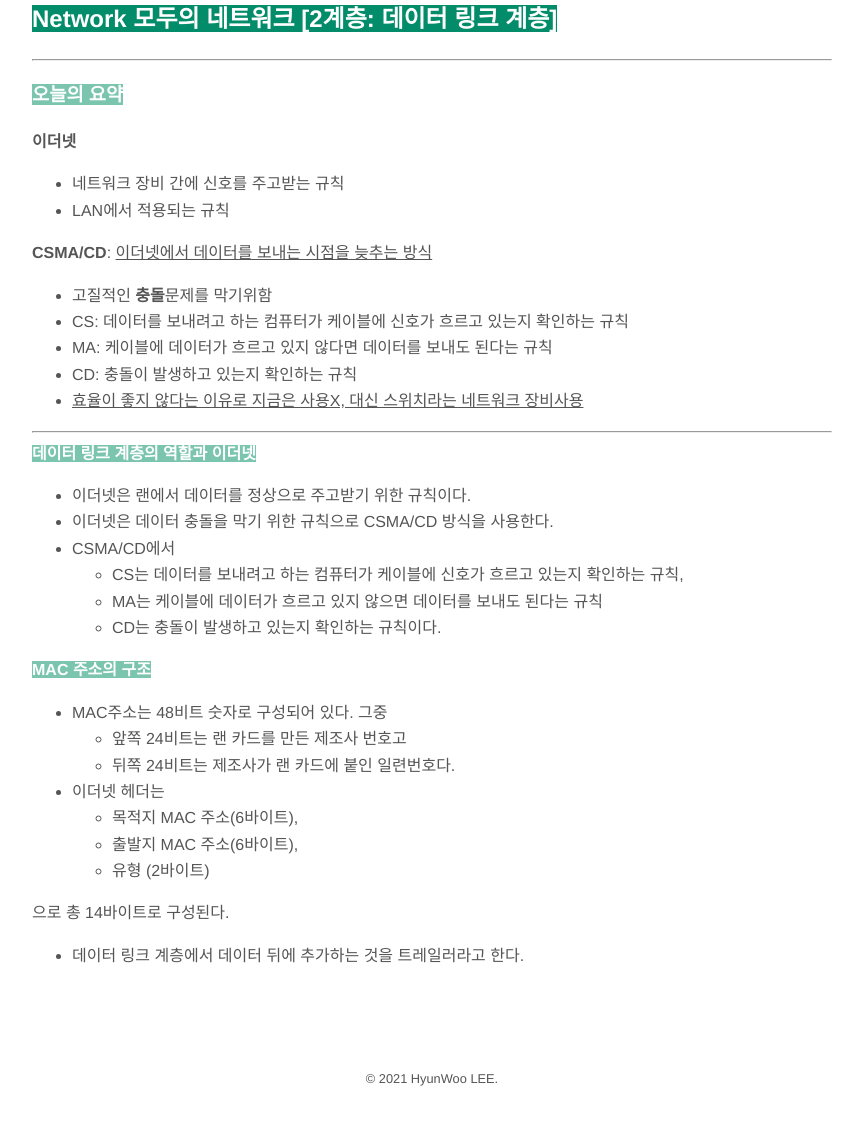
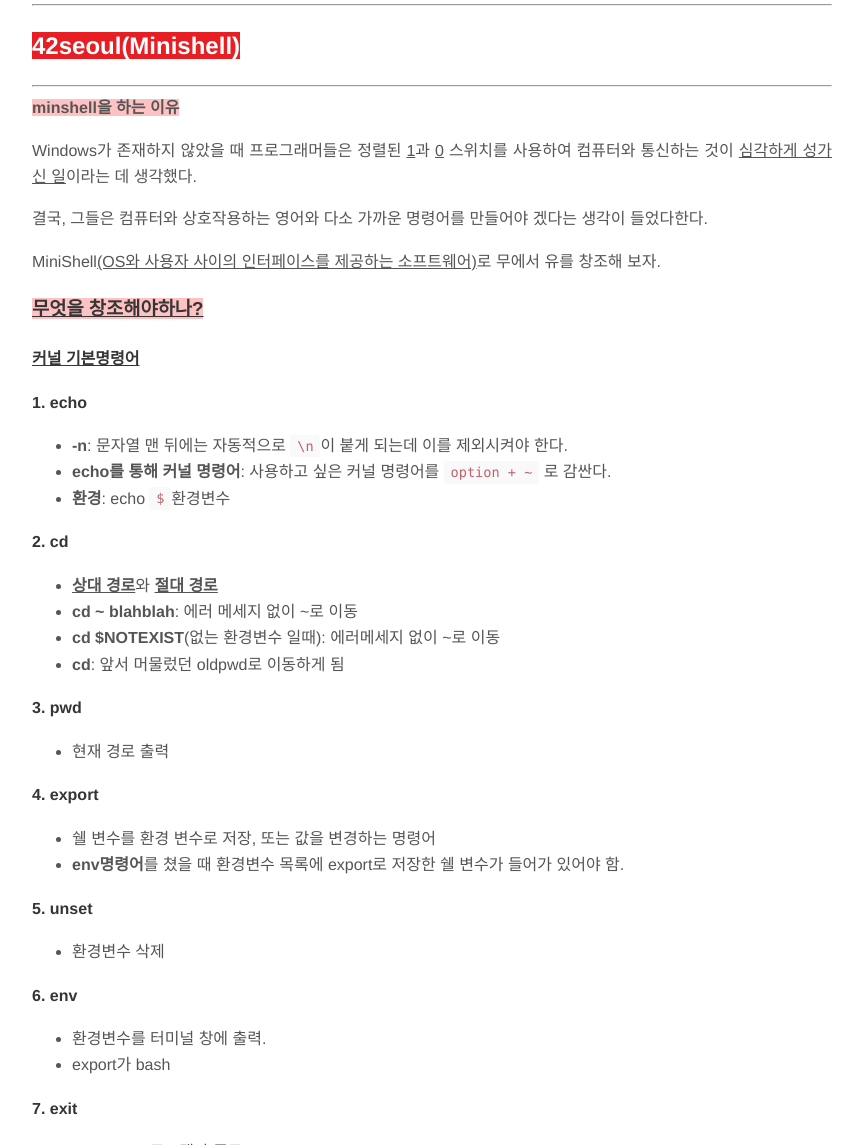
Before and after one commit to hyunwlee-dev/TIL, a Jekyll site: the page built from _posts/2021-11-28-til.md, in a window 1280 px wide and 1400 px high, scrolled down 900 px, cut to the strip 255-1400 px from the top of the window. Shown: the whole strip, without its empty margins (208-1071 px from the left). Built offline with Jekyll 4.4.1, drawn with Linux system fonts in a browser that asks for light colours; nearby versions of some CDN libraries; before the commit the page ends 2279 px from its top, so only the background shows below that; some of the changed text lies outside the part shown.

Commit message:
modified:   2021-11-28-til.md

```diff
--- a/_posts/2021-11-28-til.md
+++ b/_posts/2021-11-28-til.md
@@ -21,7 +21,7 @@
 ### 오늘 PS 요약
 
 - <strong>스도쿠</strong>
-  - BackTracking에 대한 구현력 부족이 있었다.
+  - BackTracking에 대한 구현력 부족이 있었다. 사고력도 부족하지만 구현력이 많이 부족함.
   - N-Queen은 구현력에 문제는 없었으나 사고력에 문제가 있었다.
 
 ---
@@ -30,7 +30,7 @@
 
 #### 처음 접근
 
-위치한 숫자가 row, column, 3x3에서 넣어본 합이 45인지 확인하는 것보다는 같은게 없으면 들어가게금 깔끔하게 생각했어야 했다. 접근방식은 어쨋든 비슷했지만, 이번 문제는 구현력에 문제가 있어 해결하지 못했다.
+위치한 숫자가 row, column, 3x3에서 넣어본 합이 45인지 확인하게 하였는데 만약, 0이 2개인 상황에서 될 수 있는 경우의 수는 커지기 때문에 같은게 없으면 들어가겠금 생각했어야 했다. 접근방식은 어쨋든 비슷했지만, 아쉽게도 이번 문제는 탄탄한 사고력과, 구현력에 문제 있어 해결하지 못했다.
 
 이차원 map에 수정하면 되는 데 굳이 가능성 있는 경우에 이차원 temp까지 만들어 코드상 효율성도 떨어졌다고 본다.
 
@@ -40,46 +40,53 @@
 
 ---
 
-## <span style="background-color:#028C6A; color:white">Network 모두의 네트워크 [2계층: 데이터 링크 계층]</span>
+## <span style="background-color:#E81E25; color:white">42seoul(Minishell)</span>
 
 ---
 
-### <span style="background-color:#7BC5AE; color:white"><strong>오늘의 요약</strong></span>
+<span style="background-color:#FFC2C3"><strong>minshell을 하는 이유</strong></span>
 
-<strong>이더넷</strong>
+ Windows가 존재하지 않았을 때 프로그래머들은 정렬된 <u>1</u>과 <u>0</u> 스위치를 사용하여 컴퓨터와 통신하는 것이 <u>심각하게 성가신 일</u>이라는 데 생각했다.
 
-- 네트워크 장비 간에 신호를 주고받는 규칙
-- LAN에서 적용되는 규칙
+결국, 그들은 컴퓨터와 상호작용하는 영어와 다소 가까운 명령어를 만들어야 겠다는 생각이 들었다한다.
 
-<strong>CSMA/CD</strong>: <u>이더넷에서 데이터를 보내는 시점을 늦추는 방식</u>
+MiniShell<u>(OS와 사용자 사이의 인터페이스를 제공하는 소프트웨어)</u>로 무에서 유를 창조해 보자.
 
-- 고질적인 <strong>충돌</strong>문제를 막기위함
-- CS: 데이터를 보내려고 하는 컴퓨터가 케이블에 신호가 흐르고 있는지 확인하는 규칙
-- MA: 케이블에 데이터가 흐르고 있지 않다면 데이터를 보내도 된다는 규칙
-- CD: 충돌이 발생하고 있는지 확인하는 규칙
-- <u>효율이 좋지 않다는 이유로 지금은 사용X, 대신 스위치라는 네트워크 장비사용</u>
+### <span style="background-color:#FFC2C3"><strong><u>무엇을 창조해야하나?</u></strong></span>
 
----
+#### <u>커널 기본명령어</u>
 
-<span style="background-color:#7BC5AE; color:white"><strong>데이터 링크 계층의 역할과 이더넷</strong></span>
+#### 1. echo
 
-- 이더넷은 랜에서 데이터를 정상으로 주고받기 위한 규칙이다.
-- 이더넷은 데이터 충돌을 막기 위한 규칙으로 CSMA/CD 방식을 사용한다.
-- CSMA/CD에서
-  - CS는 데이터를 보내려고 하는 컴퓨터가 케이블에 신호가 흐르고 있는지 확인하는 규칙,
-  - MA는 케이블에 데이터가 흐르고 있지 않으면 데이터를 보내도 된다는 규칙
-  - CD는 충돌이 발생하고 있는지 확인하는 규칙이다.
+- <strong>-n</strong>: 문자열 맨 뒤에는 자동적으로 `\n`이 붙게 되는데 이를 제외시켜야 한다.
+- <strong>echo를 통해 커널 명령어</strong>: 사용하고 싶은 커널 명령어를 `option + ~` 로 감싼다.
+- <strong>환경</strong>: echo `$`환경변수
 
-<span style="background-color:#7BC5AE; color:white"><strong>MAC 주소의 구조</strong></span>
+#### 2. cd
 
-- MAC주소는 48비트 숫자로 구성되어 있다. 그중
-  - 앞쪽 24비트는 랜 카드를 만든 제조사 번호고
-  - 뒤쪽 24비트는 제조사가 랜 카드에 붙인 일련번호다.
-- 이더넷 헤더는
-  - 목적지 MAC 주소(6바이트),
-  - 출발지 MAC 주소(6바이트),
-  - 유형 (2바이트)
+- <strong><u>상대 경로</u></strong>와 <strong><u>절대 경로</u></strong>
+- <strong>cd ~ blahblah</strong>: 에러 메세지 없이 ~로 이동
+- <strong>cd $NOTEXIST</strong>(없는 환경변수 일때): 에러메세지 없이 ~로 이동
+- <strong>cd</strong>: 앞서 머물렀던 oldpwd로 이동하게 됨
 
-으로 총 14바이트로 구성된다.
+#### 3. pwd
 
-- 데이터 링크 계층에서 데이터 뒤에 추가하는 것을 트레일러라고 한다.
+- 현재 경로 출력
+
+#### 4. export
+
+- 쉘 변수를 환경 변수로 저장, 또는 값을 변경하는 명령어
+- <strong>env명령어</strong>를 쳤을 때 환경변수 목록에 export로 저장한 쉘 변수가 들어가 있어야 함.
+
+#### 5. unset
+
+- 환경변수 삭제
+
+#### 6. env
+
+- 환경변수를 터미널 창에 출력.
+- export가 bash
+
+#### 7. exit
+
+- minshell 프로그램만 종료
```
